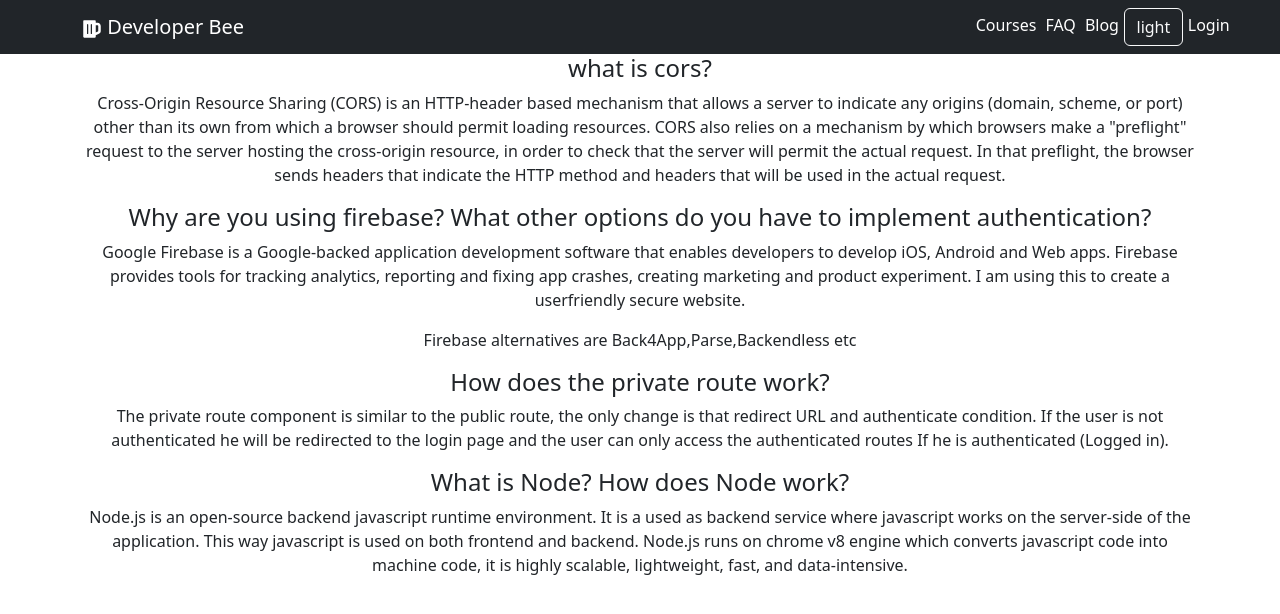
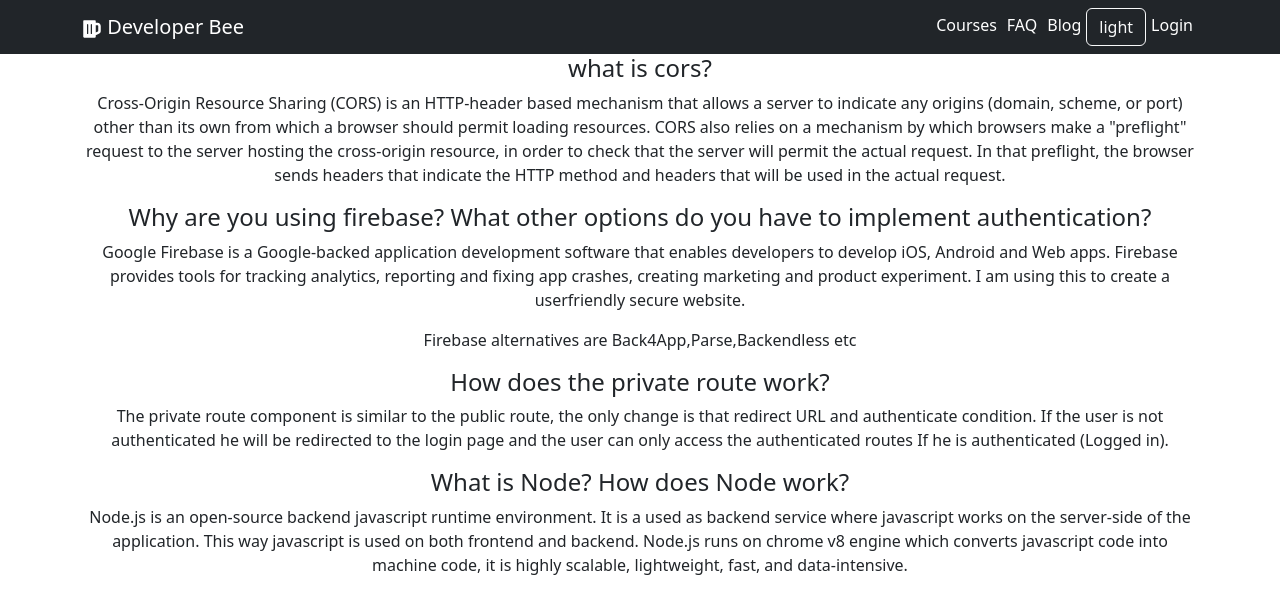
Before and after one commit to emonahamed/assignment-ten-client-home, a React (Create React App) app: page /blog in a window 1280 px wide. Shown: the top 614 px of the page. Built offline with nearby package versions, Linux system fonts and the light colour scheme; no server answers.

Commit message:
completed

```diff
--- a/src/Pages/Shared/Header/Header.css
+++ b/src/Pages/Shared/Header/Header.css
@@ -1,7 +1,7 @@
 .options a {
     text-decoration: none;
     color: white;
-    margin: 2%;
+    margin: 5px;
 
 
 }
```
Also changed, not shown: 1 other file (tests, documents, lock files or other folders).
